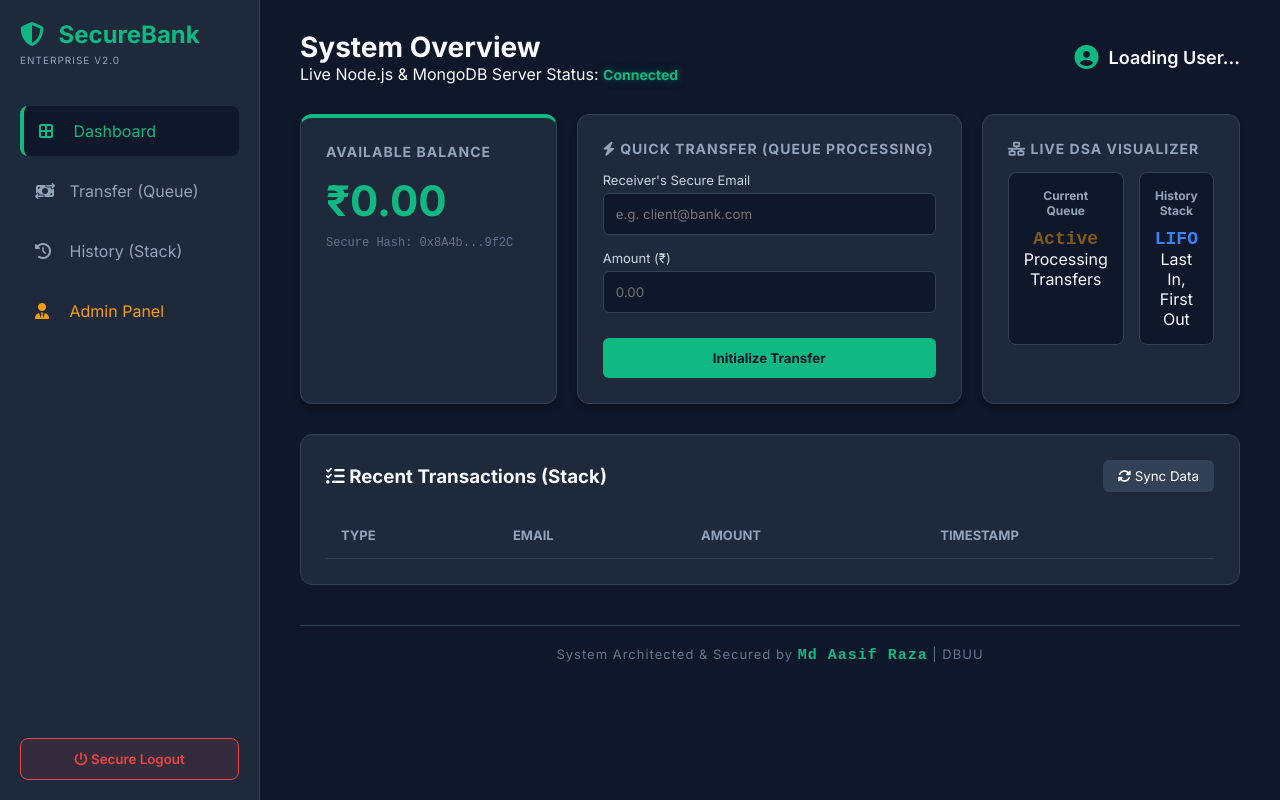
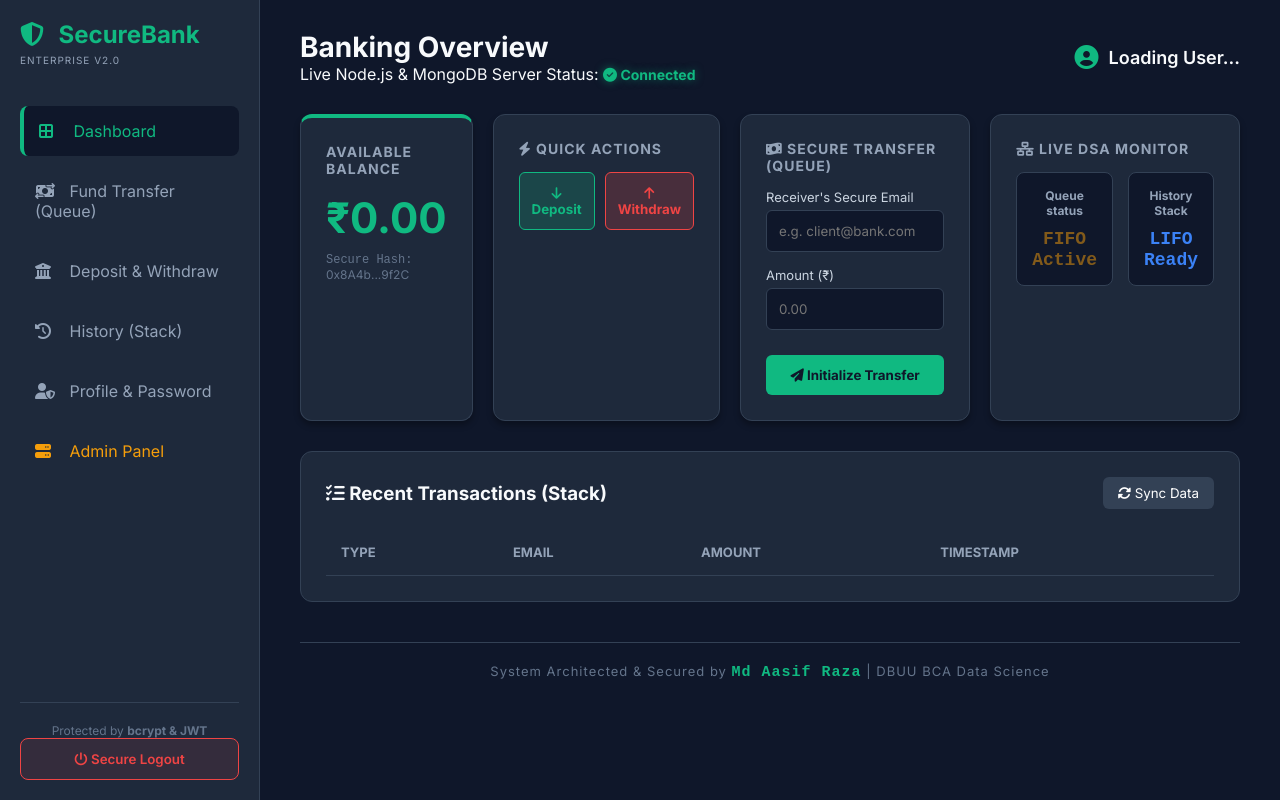
Before and after one commit to md-aasif-raza/secure-banking-backend, a website: page public/index.html in a window 1280 px wide. Drawn offline with Linux system fonts and the light colour scheme.

Commit message:
Added PPT Features

```diff
--- a/public/index.html
+++ b/public/index.html
@@ -3,7 +3,7 @@
 <head>
     <meta charset="UTF-8">
     <meta name="viewport" content="width=device-width, initial-scale=1.0">
-    <title>Secure Banking | Enterprise Core</title>
+    <title>SecureBank | Enterprise Core Dashboard</title>
     <link rel="stylesheet" href="style.css">
     <link rel="stylesheet" href="https://cdnjs.cloudflare.com/ajax/libs/font-awesome/6.4.0/css/all.min.css">
 </head>
@@ -17,18 +17,23 @@
             </div>
             <ul class="nav-links">
                 <li class="active"><i class="fa-solid fa-border-all"></i> Dashboard</li>
-                <li><i class="fa-solid fa-money-bill-transfer"></i> Transfer (Queue)</li>
+                <li><i class="fa-solid fa-money-bill-transfer"></i> Fund Transfer (Queue)</li>
+                <li><i class="fa-solid fa-building-columns"></i> Deposit & Withdraw</li>
                 <li><i class="fa-solid fa-clock-rotate-left"></i> History (Stack)</li>
-                <li class="admin-link"><i class="fa-solid fa-user-tie"></i> Admin Panel</li>
+                <li><i class="fa-solid fa-user-shield"></i> Profile & Password</li>
+                <li class="admin-link"><i class="fa-solid fa-server"></i> Admin Panel</li>
             </ul>
+            <div class="sidebar-footer">
+                <p>Protected by <strong>bcrypt & JWT</strong></p>
+            </div>
             <button id="logoutBtn" class="logout-btn"><i class="fa-solid fa-power-off"></i> Secure Logout</button>
         </aside>
 
         <main class="main-content">
             <header class="top-header">
                 <div class="welcome-text">
-                    <h1>System Overview</h1>
-                    <p>Live Node.js & MongoDB Server Status: <span class="status-green">Connected</span></p>
+                    <h1>Banking Overview</h1>
+                    <p>Live Node.js & MongoDB Server Status: <span class="status-green"><i class="fa-solid fa-circle-check"></i> Connected</span></p>
                 </div>
                 <div class="user-profile">
                     <i class="fa-solid fa-user-circle"></i>
@@ -40,11 +45,19 @@
                 <div class="card balance-card">
                     <h3>Available Balance</h3>
                     <h2 id="balanceAmount">₹0.00</h2>
-                    <p class="crypto-hash">Secure Hash: 0x8A4b...9f2C</p>
+                    <p class="crypto-hash">Secure Hash: <span id="hashDisplay">0x8A4b...9f2C</span></p>
+                </div>
+
+                <div class="card quick-actions-card">
+                    <h3><i class="fa-solid fa-bolt"></i> Quick Actions</h3>
+                    <div class="action-buttons">
+                        <button class="action-btn deposit"><i class="fa-solid fa-arrow-down"></i> Deposit</button>
+                        <button class="action-btn withdraw"><i class="fa-solid fa-arrow-up"></i> Withdraw</button>
+                    </div>
                 </div>
 
                 <div class="card action-card">
-                    <h3><i class="fa-solid fa-bolt"></i> Quick Transfer (Queue Processing)</h3>
+                    <h3><i class="fa-solid fa-money-bill-wave"></i> Secure Transfer (Queue)</h3>
                     <div class="form-group">
                         <label>Receiver's Secure Email</label>
                         <input type="email" id="receiverEmail" placeholder="e.g. client@bank.com">
@@ -53,22 +66,20 @@
                         <label>Amount (₹)</label>
                         <input type="number" id="transferAmount" placeholder="0.00">
                     </div>
-                    <button id="sendBtn" class="primary-btn">Initialize Transfer</button>
+                    <button id="sendBtn" class="primary-btn"><i class="fa-solid fa-paper-plane"></i> Initialize Transfer</button>
                     <p id="transferMessage" class="msg"></p>
                 </div>
 
                 <div class="card dsa-card">
-                    <h3><i class="fa-solid fa-network-wired"></i> Live DSA Visualizer</h3>
+                    <h3><i class="fa-solid fa-network-wired"></i> Live DSA Monitor</h3>
                     <div class="dsa-stats">
                         <div class="stat-box">
-                            <h4>Current Queue</h4>
-                            <span class="pulse-text">Active</span>
-                            <p>Processing Transfers</p>
+                            <h4>Queue status</h4>
+                            <span class="pulse-text">FIFO Active</span>
                         </div>
                         <div class="stat-box">
                             <h4>History Stack</h4>
-                            <span>LIFO</span>
-                            <p>Last In, First Out</p>
+                            <span>LIFO Ready</span>
                         </div>
                     </div>
                 </div>
@@ -96,10 +107,22 @@
             </div>
 
             <footer class="system-footer">
-                <p>System Architected & Secured by <span class="developer-name">Md Aasif Raza</span> | DBUU</p>
+                <p>System Architected & Secured by <span class="developer-name">Md Aasif Raza</span> | DBUU BCA Data Science</p>
             </footer>
         </main>
     </div>
+
+    <div id="otpModal" class="modal-overlay">
+        <div class="modal-content">
+            <i class="fa-solid fa-shield-cat modal-icon"></i>
+            <h2>Security Verification</h2>
+            <p>Enter the 6-digit OTP sent to your registered email.</p>
+            <input type="text" id="otpInput" maxlength="6" placeholder="• • • • • •">
+            <button id="verifyOtpBtn" class="primary-btn">Verify & Proceed</button>
+            <button id="cancelOtpBtn" class="secondary-btn" style="width: 100%; margin-top: 10px;">Cancel</button>
+        </div>
+    </div>
+
     <script src="script.js"></script>
 </body>
 </html>
--- a/public/style.css
+++ b/public/style.css
@@ -76,3 +76,18 @@ tbody tr:hover { background: rgba(255, 255, 255, 0.02); }
 .developer-name { color: #10b981; font-weight: bold; font-family: monospace; font-size: 15px; }
 
 @keyframes pulse { 0% { opacity: 1; } 50% { opacity: 0.5; } 100% { opacity: 1; } }
+/* Quick Actions & Extra Elements */
+.bento-grid { grid-template-columns: 1fr 1fr 1.5fr 1fr; } /* Added space for new cards */
+.action-buttons { display: flex; gap: 10px; margin-top: 15px; }
+.action-btn { flex: 1; padding: 12px; border: none; border-radius: 6px; font-weight: bold; cursor: pointer; transition: 0.3s; }
+.action-btn.deposit { background: rgba(16, 185, 129, 0.2); color: #10b981; border: 1px solid #10b981; }
+.action-btn.withdraw { background: rgba(239, 68, 68, 0.2); color: #ef4444; border: 1px solid #ef4444; }
+.action-btn:hover { transform: translateY(-2px); }
+
+/* OTP Modal Styling */
+.modal-overlay { display: none; position: fixed; top: 0; left: 0; width: 100vw; height: 100vh; background: rgba(0,0,0,0.8); backdrop-filter: blur(5px); z-index: 1000; justify-content: center; align-items: center; }
+.modal-content { background: #1e293b; padding: 30px; border-radius: 12px; border: 1px solid #10b981; width: 350px; text-align: center; }
+.modal-icon { font-size: 40px; color: #10b981; margin-bottom: 15px; }
+.modal-content input { width: 100%; padding: 15px; margin: 15px 0; text-align: center; font-size: 24px; letter-spacing: 5px; background: #0f172a; border: 1px solid #334155; color: white; border-radius: 8px; outline: none; }
+.modal-content input:focus { border-color: #10b981; }
+.sidebar-footer { margin-top: auto; padding-top: 20px; border-top: 1px solid #334155; font-size: 12px; color: #64748b; text-align: center; }
```
